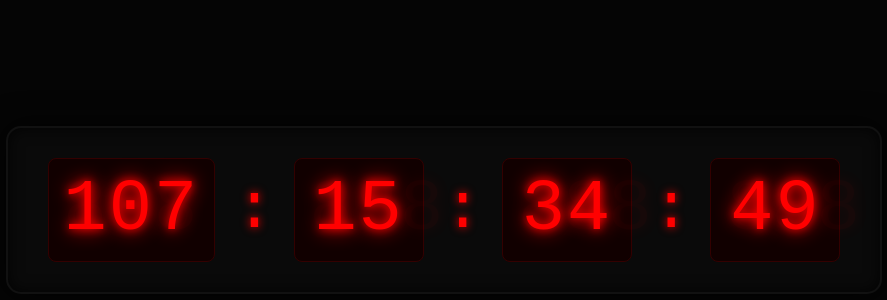
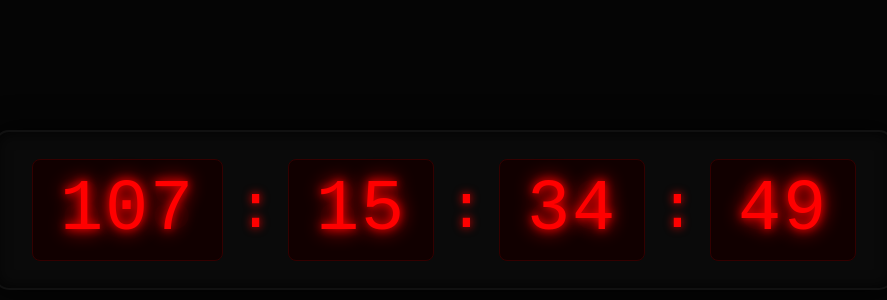
Before and after one commit to wft8w56cts-create/15.12.26, a plain HTML site: page index.html in a window 1280 px wide. Shown: the part 190-490 px from the top of the page, without its empty margins (196-1083 px from the left). Drawn offline with Linux system fonts and the light colour scheme; a web font is replaced by a local one.

Commit message:
Update index.html

```diff
--- a/index.html
+++ b/index.html
@@ -5,7 +5,6 @@
   <meta name="viewport" content="width=device-width, initial-scale=1.0">
   <title>Odliczanie</title>
 
-  <!-- Czcionka imitująca wyświetlacz 7-segmentowy LED -->
   <link href="https://fonts.cdnfonts.com/css/seven-segment" rel="stylesheet">
 
   <style>
@@ -24,82 +23,89 @@
       align-items: center;
       min-height: 100vh;
       overflow: hidden;
+      padding: 10px;
     }
 
-    /* Obudowa zegara LED */
+    /* Zewnętrzny kontener skalujący */
+    .timer-wrapper {
+      width: 100%;
+      max-width: 900px;
+      container-type: inline-size;
+    }
+
+    /* Obudowa zegara LED - sztywne zachowanie jednej linii */
     .timer-container {
       background: #0a0a0a;
-      padding: 30px 40px;
+      padding: 3cqw 4cqw;
       border-radius: 15px;
       border: 2px solid #111;
       box-shadow: 0 0 30px rgba(0, 0, 0, 0.9), inset 0 0 15px rgba(0, 0, 0, 0.8);
       display: flex;
-      gap: 20px;
-      flex-wrap: wrap;
+      flex-wrap: nowrap;
       justify-content: center;
       align-items: center;
+      gap: 1.5cqw;
+      width: 100%;
     }
 
-    /* Czerwony wyświetlacz z poświatą (Glow) */
+    /* Wyświetlacz reagujący rozmiarem na szerokość kontenera */
     .display {
       position: relative;
       background: #110000;
-      padding: 10px 15px;
+      padding: 1cqw 1.5cqw;
       border-radius: 8px;
-      font-size: 4.5rem;
-      letter-spacing: 2px;
-      min-width: 130px;
+      font-size: 8cqw;
+      letter-spacing: 0.2cqw;
       text-align: center;
       color: #ff0000;
       text-shadow: 0 0 10px #ff0000, 0 0 20px #ff0000;
       border: 1px solid #330000;
+      flex: 1 1 auto;
+      display: flex;
+      justify-content: center;
+      align-items: center;
     }
 
     /* Tło z wygaszonych segmentów LED */
     .display::before {
       content: "888";
       position: absolute;
-      top: 10px;
-      left: 15px;
-      right: 15px;
       opacity: 0.05;
       color: #ff0000;
       pointer-events: none;
     }
 
+    /* Wyjątek dla jednostek z 2 cyframi */
+    .display.short::before {
+      content: "88";
+    }
+
     .colon {
-      font-size: 4rem;
+      font-size: 7cqw;
       color: #ff0000;
       text-shadow: 0 0 10px #ff0000;
       animation: blink 1s infinite;
       line-height: 1;
+      flex: 0 0 auto;
     }
 
     @keyframes blink {
       50% { opacity: 0.2; }
     }
-
-    @media (max-width: 600px) {
-      .display {
-        font-size: 3rem;
-        min-width: 90px;
-      }
-      .colon {
-        display: none;
-      }
-    }
   </style>
 </head>
 <body>
 
-  <div class="timer-container">
-    <div class="display" id="days">000</div>
-    <div class="colon">:</div>
-    <div class="display" id="hours">00</div>
-    <div class="colon">:</div>
-    <div class="display" id="minutes">00</div>
-    <div class="colon">:</div>
-    <div class="display" id="seconds">00</div>
+  <div class="timer-wrapper">
+    <div class="timer-container">
+      <div class="display" id="days">000</div>
+      <div class="colon">:</div>
+      <div class="display short" id="hours">00</div>
+      <div class="colon">:</div>
+      <div class="display short" id="minutes">00</div>
+      <div class="colon">:</div>
+      <div class="display short" id="seconds">00</div>
+    </div>
   </div>
 
   <script>
```
